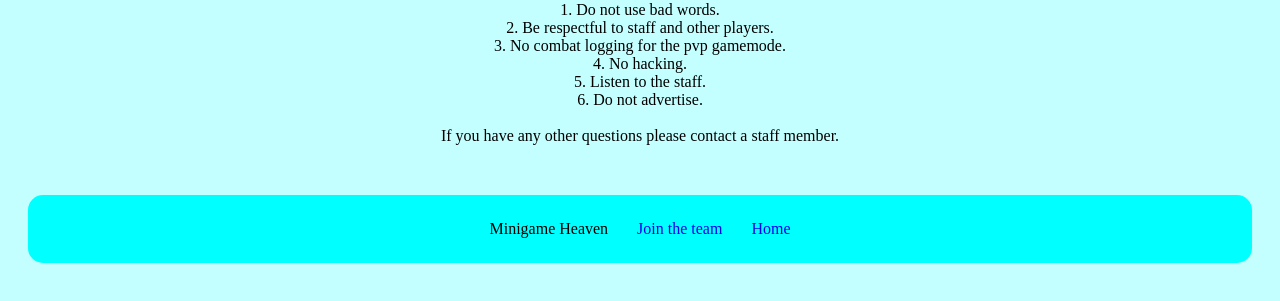
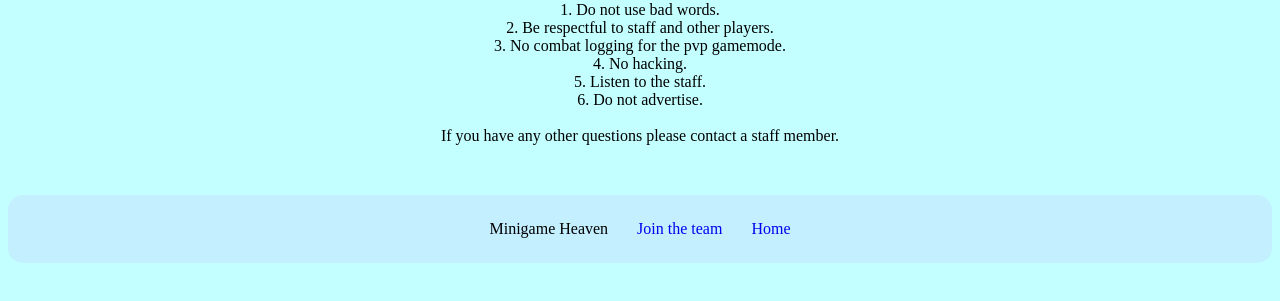
Before and after one commit to RespDev/MinigameHeaven-Website, a plain HTML site: page rules/index.html in a window 1280 px wide. Shown: the part 207-508 px from the top of the page. Drawn offline with Linux system fonts and the light colour scheme.

Commit message:
Fix bad footer

```diff
--- a/rules/index.html
+++ b/rules/index.html
@@ -17,10 +17,8 @@
             }
             .footer {
                 margin-top: 50px;
-                margin-right: 20px;
-                margin-left: 20px;
                 padding: 25px;
-                background-color: aqua;
+                background-color: rgba(186, 157, 255, 0.164);
                 border-radius: 15px;
             }
             .link {
```
